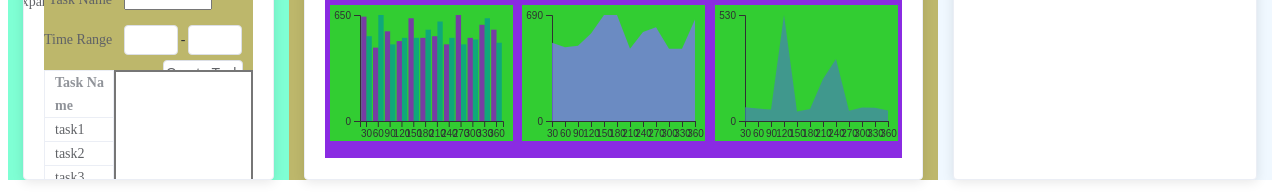
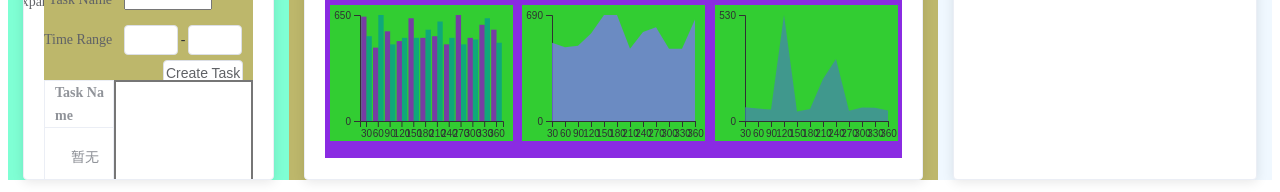
Before and after one commit to Lenvia/QY2, a Vue app in the folder qy-vue/: page /main in a window 1280 px wide. Shown: the part 605-797 px from the top of the page. Built offline with nearby package versions, Linux system fonts and the light colour scheme.

Commit message:
update task log

```diff
--- a/qy-vue/src/components/OceanRecord.vue
+++ b/qy-vue/src/components/OceanRecord.vue
@@ -74,7 +74,7 @@
     <el-form class="flex_column" ref="form2" :model="form2" label-width="80px" style="height: 50%">
 
       <!--Task item-->
-      <el-row style="background-color: darkkhaki; height: 45%">
+      <el-row style="background-color: darkkhaki; height: 50%">
         <!--TaskName-->
         <el-row>
           <el-form-item class="custom-form" label="Task Name">
@@ -105,14 +105,19 @@
       </el-row>
 
       <!--Task view-->
-      <el-row class="content_center" style="height: 55%;">
+      <el-row class="content_center" style="height: 50%;">
         <el-col :span="8" style="background-color: aliceblue; height: 100%">
           <div class="taskContainer " style="width: 100%; height: 100%; background-color: darkgoldenrod; ">
-              <el-table :data="tableData" border   style="width: 100%; height: 100%; background-color: deeppink" >
+            <el-table
+                ref="singleTable"
+                :data="tableData"
+                border
+                style="width: 100%; height: 100%;"
+                highlight-current-row
+                @current-change="handleCurrentChange">
               <el-table-column
                   prop="name"
-                    label="Task Name"
-                    highlight-current-row>
+                  label="Task Name">
               </el-table-column>
             </el-table>
           </div>
@@ -128,7 +133,6 @@
     </el-form>
   </el-row>
 </template>
-
 
 
 <script>
@@ -156,17 +160,11 @@ export default {
         timeEnd: '',
       },
       tableData: [
-        {name: "task1"},
-        {name: "task2"},
-        {name: "task3"},
-        {name: "task4"},
-        {name: "task5"},
-        {name: "task6"},
-        {name: "task7"},
-        {name: "task8"},
-        {name: "task9"},
-
+        // {name: "task1"},
+        // {name: "task2"},
       ],
+      currentRow: null,  // table当前行
+      taskLogMap: new Map(),
     }
   },
 
@@ -199,26 +197,36 @@ export default {
       this.$refs.recordBox.scrollTop = this.$refs.recordBox.scrollHeight;
     },
     onCreateTask() {
-      console.log(this.form2);
+      // console.log(this.form2);
       this.$message({
         message: JSON.stringify(this.form2),
         type: 'success'
       });
 
-      this.$refs.taskBox.value = "";  // 清空上一个task的内容
-      this.$refs.taskBox.value = this.$refs.taskBox.value + "Creating task: " + `${this.form2.taskName}` + " ......\n";
-      // 进行一些操作
-      // 把task和recordBox 的内容发送给后端
-      console.log(this.$refs.recordBox.value, JSON.stringify(this.form2));
-      // ...
-      this.$refs.taskBox.value += "The task is created!";
+      // TODO: 把task和recordBox 的内容发送给后端
+      // console.log(this.$refs.recordBox.value, JSON.stringify(this.form2));
 
+      // 添加到日志列表
+      this.tableData.push({name: this.form2.taskName});
+      // 为task name建立一个hash表，存放日志
+      this.taskLogMap.set(this.form2.taskName, "This is: " + this.form2.taskName);
     },
 
     handleChange(value) {
       // console.log('当前选项的值是：', value);
       eventBus.$emit('operationTypeChange', value);
     },
+
+    handleCurrentChange(val) {
+      this.currentRow = val;
+      console.log(val);
+
+      this.$refs.taskBox.value = "";  // 清空上一个task的内容
+      this.$refs.taskBox.value = this.taskLogMap.get(val.name);  // 从log表里取出内容
+
+      // TODO 进行一些操作
+
+    }
   },
 
   mounted() {
```
Lines whose indentation alone changed are shown as unchanged.
